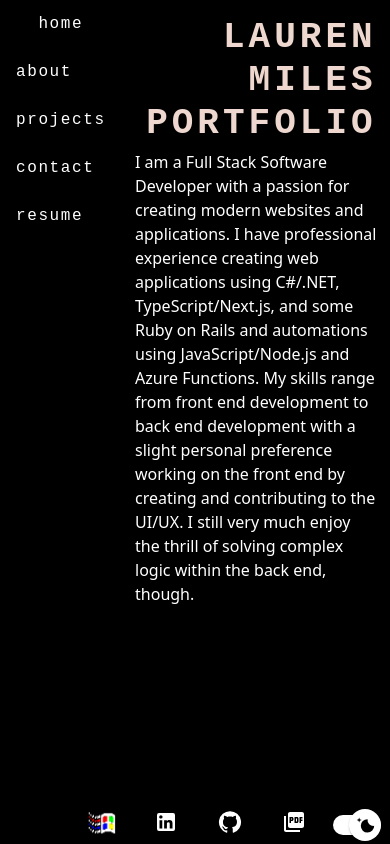
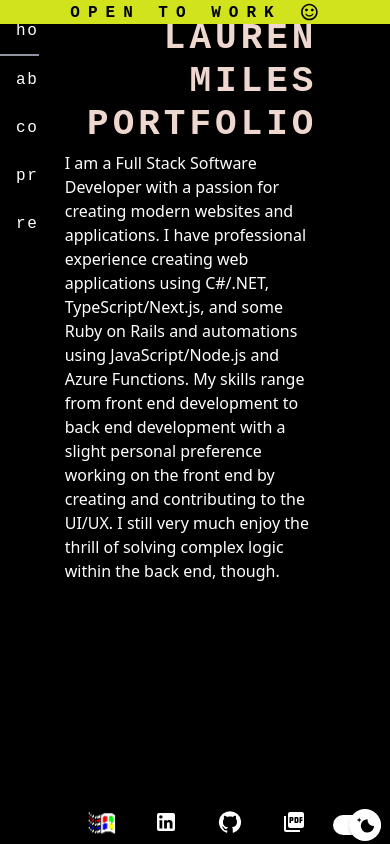
Before and after one commit to laurenmilesdev/portfolio, a Next.js app: page / in a window 390 px wide. Built offline with nearby package versions, Linux system fonts and the light colour scheme; a web font is replaced by a local one.

Commit message:
Final UI updates (#108)
* Updated Layout styling

* Added some styling and responsiveness

* Updated styling

* Changed order of links

* Added openToWork to data

* Added TickerTape component

* Updated Layout

* Fixed build error

```diff
--- a/data.json
+++ b/data.json
@@ -141,5 +141,6 @@
         "scroll": false
       }
     }
-  ]
+  ],
+  "openToWork": true
 }
--- /dev/null
+++ b/src/components/portfolio/footer/ticker-tape/TickerTape.module.css
@@ -0,0 +1,64 @@
+.ticker-tape {
+  display: flex;
+  font-family: monospace;
+  width: 100%;
+  overflow: hidden;
+  height: var(--height);
+  padding-left: 100%;
+  background-color: #d0e31c;
+  margin-bottom: 1%;
+  padding-bottom: 1.5%;
+  padding-top: 0.3%;
+  position: fixed;
+  z-index: 2;
+}
+
+.ticker-tape .ticker {
+  height: var(--height);
+  line-height: var(--height);
+  white-space: nowrap;
+  padding-right: 100%;
+
+  -webkit-animation-iteration-count: infinite;
+  -webkit-animation-timing-function: linear;
+  -webkit-animation-name: ticker;
+  -webkit-animation-duration: var(--speed);
+
+  animation-iteration-count: infinite;
+  animation-timing-function: linear;
+  animation-name: ticker;
+  animation-duration: var(--speed);
+}
+
+.ticker-tape .ticker-item {
+  display: inline-block;
+  padding: 0 2rem;
+  font-size: 1rem;
+  font-weight: 700;
+  letter-spacing: 0.5rem;
+  color: #000;
+}
+
+@-webkit-keyframes ticker {
+  0% {
+    -webkit-transform: translateX(0);
+    transform: translateX(0);
+    visibility: visible;
+  }
+  100% {
+    -webkit-transform: translateX(-100%);
+    transform: translateX(-100%);
+  }
+}
+
+@keyframes ticker {
+  0% {
+    -webkit-transform: translateX(0);
+    transform: translateX(0);
+    visibility: visible;
+  }
+  100% {
+    -webkit-transform: translateX(-100%);
+    transform: translateX(-100%);
+  }
+}
--- /dev/null
+++ b/src/components/portfolio/footer/ticker-tape/TickerTape.tsx
@@ -0,0 +1,29 @@
+import SentimentSatisfiedAltIcon from '@mui/icons-material/SentimentSatisfiedAlt';
+
+import styles from './TickerTape.module.css';
+
+export default function TickerTape() {
+  const tickerWords = [
+    'open to work',
+    'open to work',
+    'open to work',
+    'open to work',
+    'open to work',
+    'open to work',
+  ];
+
+  return (
+    <div className={styles['ticker-tape']}>
+      <div className={styles.ticker}>
+        {tickerWords.map((word: string) => (
+          <>
+            <div className={styles['ticker-item']}>
+              {word.toUpperCase()}{' '}
+              <SentimentSatisfiedAltIcon fontSize="small" sx={{ marginBottom: '0.07rem' }} />
+            </div>{' '}
+          </>
+        ))}
+      </div>
+    </div>
+  );
+}
--- /dev/null
+++ b/src/components/portfolio/layout/Layout.module.css
@@ -0,0 +1,9 @@
+.nav-container {
+  width: 10%;
+  margin-top: 2%;
+}
+
+.children-container {
+  width: 75%;
+  padding-left: 3%;
+}
--- a/src/components/portfolio/layout/Layout.tsx
+++ b/src/components/portfolio/layout/Layout.tsx
@@ -1,7 +1,10 @@
 import { Dispatch, SetStateAction } from 'react';
+import TickerTape from '../footer/ticker-tape/TickerTape';
 import Navigation from '../navigation/Navigation';
 import Footer from '../footer/Footer';
 import ContactModel from '../../../models/contact/contact';
+
+import styles from './Layout.module.css';
 
 type Props = {
   pageTitles: string[];
@@ -12,6 +15,7 @@ type Props = {
   setUseDarkTheme: Dispatch<SetStateAction<boolean>>;
   setTheme: Dispatch<SetStateAction<string>>;
   useWindowsTheme: boolean;
+  openToWork: boolean;
   children: React.ReactNode;
 };
 
@@ -28,12 +32,15 @@ export default function Layout({
   setUseDarkTheme,
   setTheme,
   useWindowsTheme,
+  openToWork,
   children,
 }: Props): JSX.Element {
   return (
     <>
+      {openToWork && <TickerTape />}
+
       <div className="d-flex flex-row">
-        <div className={`col-md-2`} id={navigationDivId}>
+        <div className={`${styles['nav-container']}`} id={navigationDivId}>
           <Navigation
             pageTitles={pageTitles}
             pageTabValue={pageTabValue}
@@ -41,7 +48,7 @@ export default function Layout({
           />
         </div>
 
-        <div className={`col-md-8`} id={childrenContainerId}>
+        <div className={`${styles['children-container']}`} id={childrenContainerId}>
           {children}
         </div>
       </div>
--- a/src/pages/_app.tsx
+++ b/src/pages/_app.tsx
@@ -43,14 +43,14 @@ export default function App({ Component, pageProps }: AppProps) {
       Data.about.subtitle
     ),
     new PageModel(
+      Data.contact.title,
+      <Contact description={Data.contact.description} />,
+      Data.contact.subtitle
+    ),
+    new PageModel(
       Data.projects.title,
       <Projects description={Data.projects.description} projects={Data.projects.projects} />,
       Data.projects.subtitle
-    ),
-    new PageModel(
-      Data.contact.title,
-      <Contact description={Data.contact.description} />,
-      Data.contact.subtitle
     ),
     new PageModel(
       Data.resume.title,
@@ -77,6 +77,7 @@ export default function App({ Component, pageProps }: AppProps) {
       setUseDarkTheme={setUseDarkTheme}
       setTheme={setTheme}
       useWindowsTheme={useWindowsTheme}
+      openToWork={Data.openToWork}
     >
       <Component {...pageProps} pages={pages} pageTabValue={pageTabValue} />
     </Layout>
--- a/src/styles/globals.css
+++ b/src/styles/globals.css
@@ -58,6 +58,9 @@
   --windows-white: #f2f2f2;
 
   --windows-box-shadow-blue: #cce9eb;
+
+  --height: 1.5rem;
+  --speed: 30s;
 }
 
 [data-theme='light'] {
@@ -210,7 +213,8 @@ ul {
 /* Selected navigation tabs */
 .nav-tab.MuiTab-root.Mui-selected {
   color: var(--font-color);
-  align-items: center;
+  align-items: end;
+  border-bottom: 2px solid var(--secondary);
 }
 
 /* Selected help tabs */
@@ -247,3 +251,9 @@ ul {
     color-scheme: dark;
   }
 }
+
+@media screen and (max-width: 1400px) {
+  .nav-tab.MuiTab-root.Mui-selected {
+    align-items: start;
+  }
+}
```
